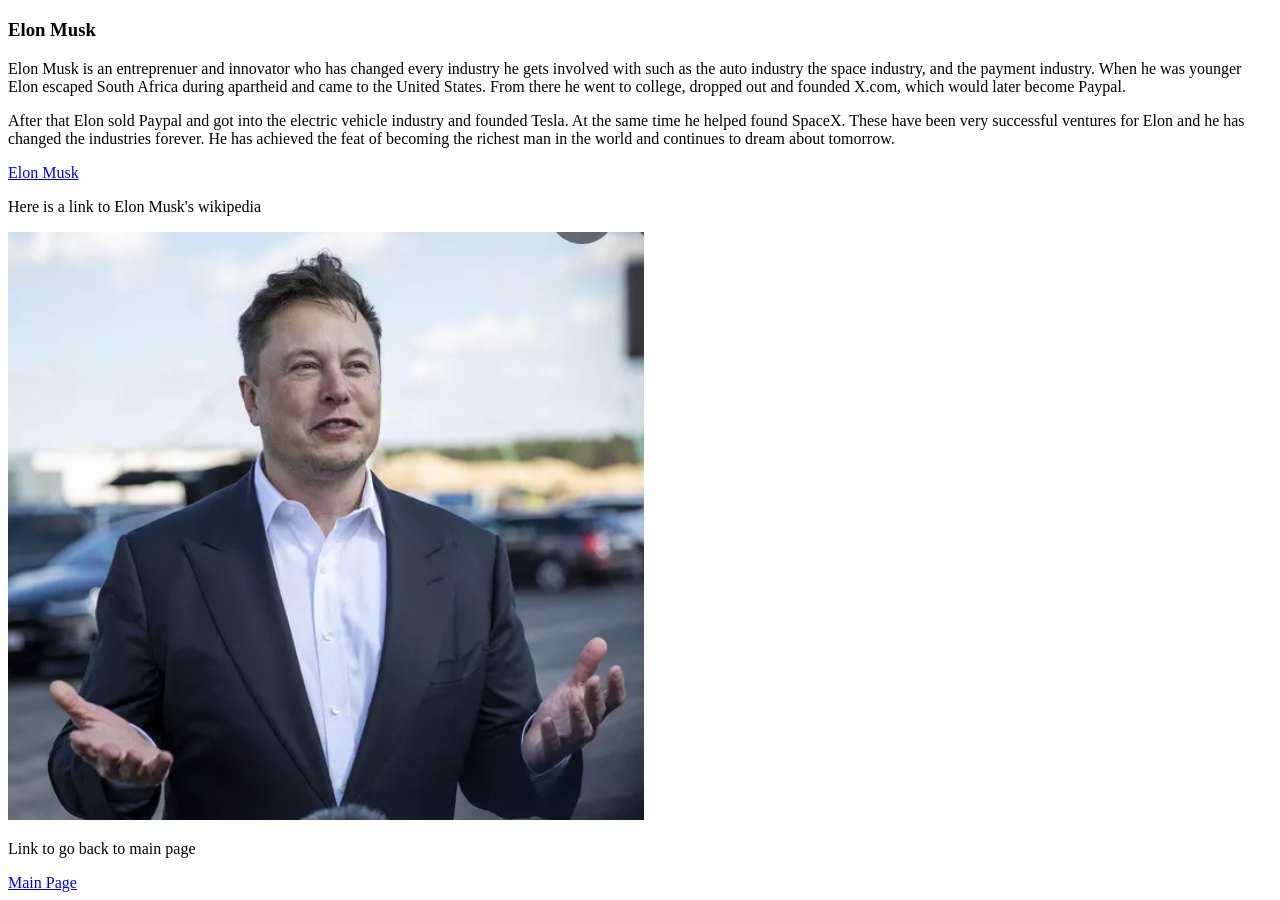
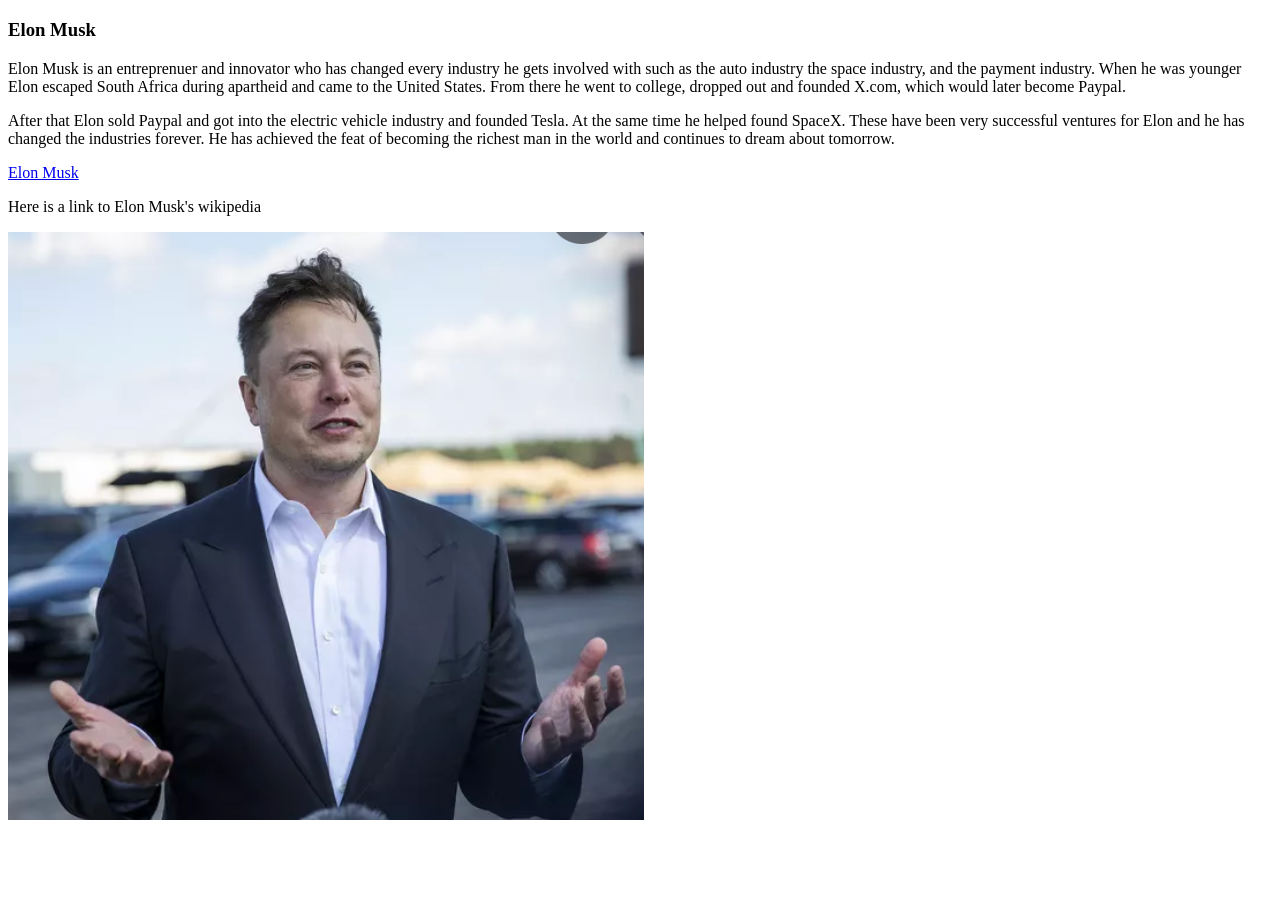
Before and after one commit to RyanRonish/RyanRonish.github.io, a plain HTML site: page bacs200/inspire.html in a window 1280 px wide. Shown: the part 61-961 px from the top of the page. After the commit the page ends 893 px from the top, so only its background shows below. Drawn offline with Linux system fonts and the light colour scheme.

Commit message:
link delete

```diff
--- a/bacs200/inspire.html
+++ b/bacs200/inspire.html
@@ -29,8 +29,5 @@
     <p>Here is a link to Elon Musk's wikipedia</p>
 
     <img src="Elon Musk.png" alt="Image of Elon Musk" />
-
-    <p>Link to go back to main page</p>
-    <a href="index.html"> Main Page </a>
   </body>
 </html>
```
